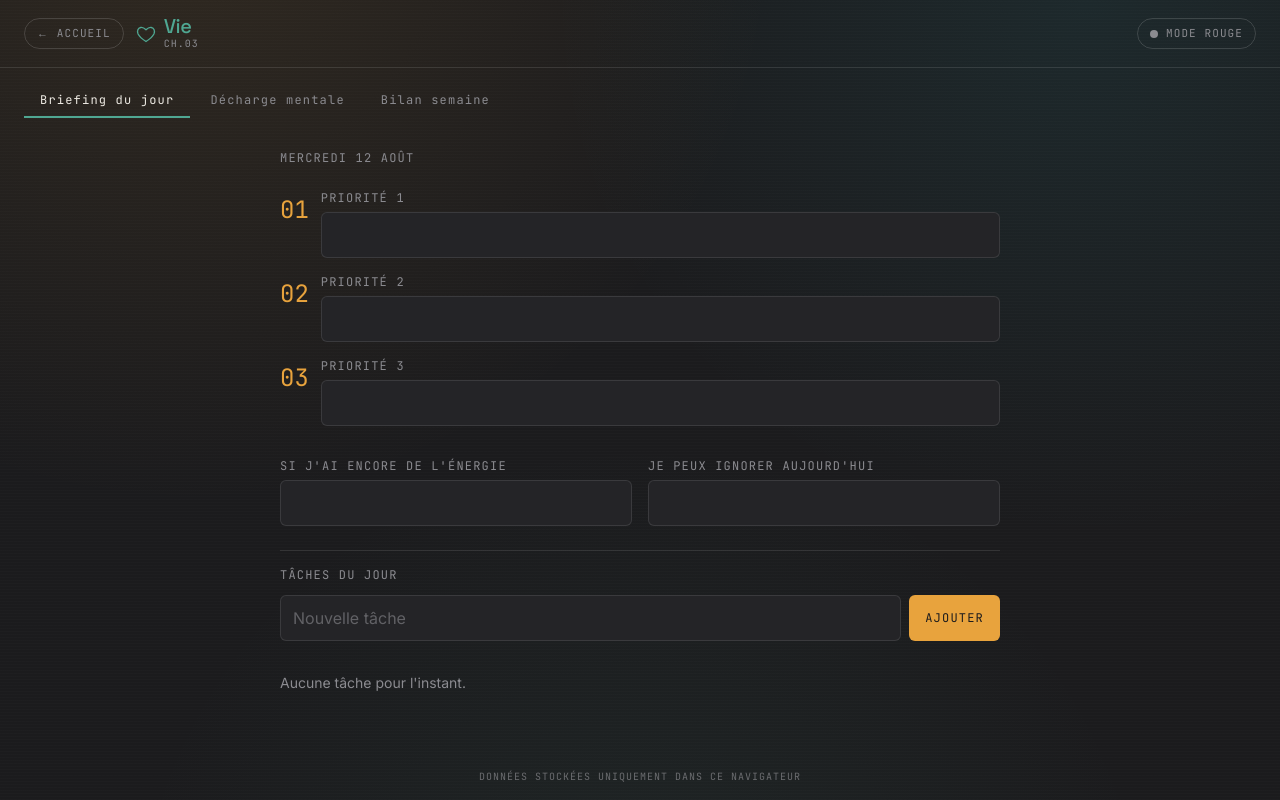
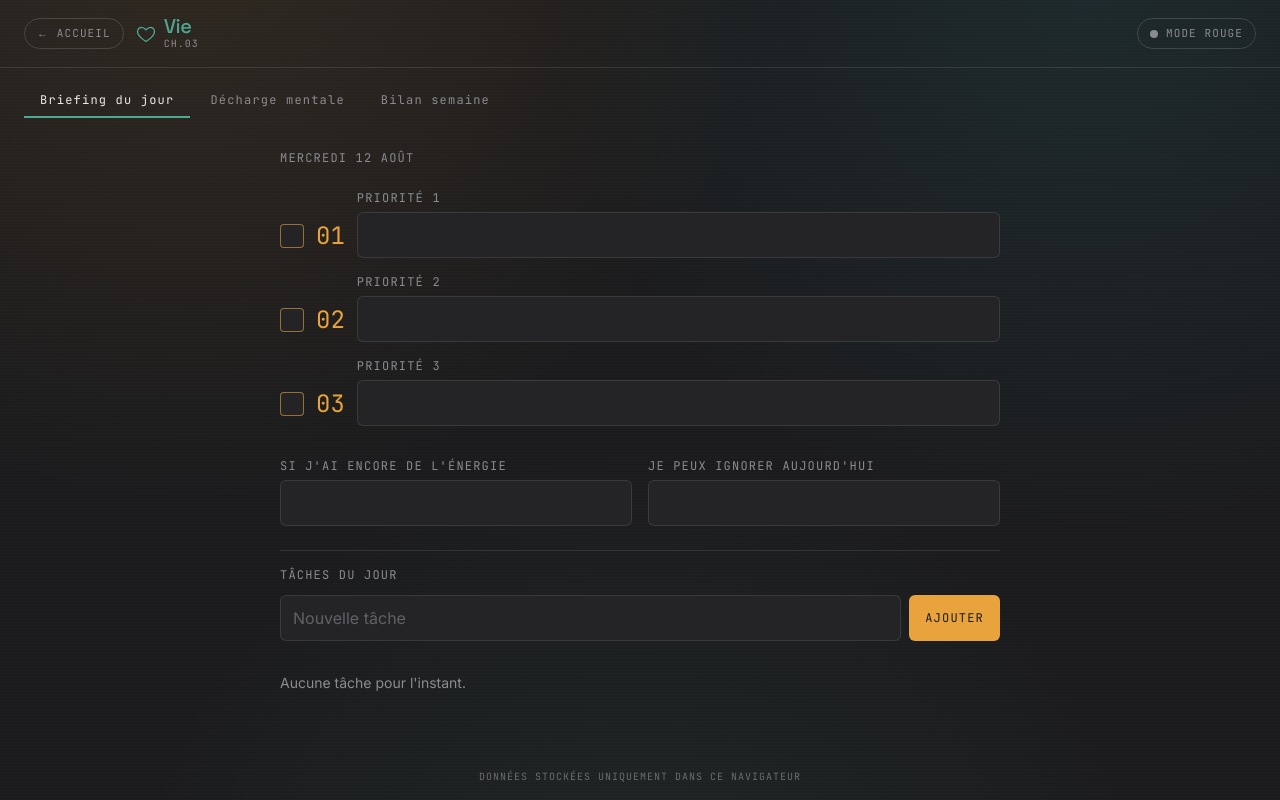
Before and after one commit to mcb264/IBES, a Next.js app: page /vie in a window 1280 px wide. Built offline with nearby package versions, Linux system fonts and the light colour scheme.

Commit message:
Ajouter les cases aux priorités

```diff
--- a/components/BriefingPanel.tsx
+++ b/components/BriefingPanel.tsx
@@ -3,19 +3,26 @@
 import { BriefingData, TaskItem } from "@/lib/storage";
 import TaskPanel from "@/components/TaskPanel";
 
-function Field({ label, value, onChange, placeholder }: { label: string; value: string; onChange: (v: string) => void; placeholder?: string; }) {
+function Field({ label, value, onChange, placeholder, done = false }: { label: string; value: string; onChange: (v: string) => void; placeholder?: string; done?: boolean; }) {
   return (
     <label className="block">
       <span className="block text-xs font-mono uppercase tracking-widest text-muted mb-1.5">{label}</span>
-      <input value={value} onChange={(e) => onChange(e.target.value)} placeholder={placeholder} className="w-full bg-panel border border-white/10 rounded-md px-3 py-2.5 text-ink placeholder:text-muted/60 focus:ring-1 focus:ring-amber" />
+      <input value={value} onChange={(e) => onChange(e.target.value)} placeholder={placeholder} className={`w-full bg-panel border border-white/10 rounded-md px-3 py-2.5 placeholder:text-muted/60 focus:ring-1 focus:ring-amber ${done ? "text-muted line-through" : "text-ink"}`} />
     </label>
   );
 }
 
 export default function BriefingPanel({ data, modeRouge, onChange }: { data: BriefingData; modeRouge: boolean; onChange: (b: BriefingData) => void; }) {
-  const set = (k: keyof BriefingData) => (v: string) => onChange({ ...data, [k]: v });
+  const set = (k: "p1" | "p2" | "p3" | "bonus" | "skip") => (v: string) => onChange({ ...data, [k]: v });
+  const togglePriority = (key: "p1Done" | "p2Done" | "p3Done") => onChange({ ...data, [key]: !data[key] });
   const dateLabel = new Date(data.date + "T00:00:00").toLocaleDateString("fr-FR", { weekday: "long", day: "numeric", month: "long" });
   const accent = modeRouge ? "text-alert" : "text-amber";
+
+  const priorities = [
+    { key: "p1", doneKey: "p1Done", label: "Priorité 1", placeholder: modeRouge ? "Obligation réelle" : undefined },
+    { key: "p2", doneKey: "p2Done", label: "Priorité 2", placeholder: modeRouge ? "Sommeil / récupération" : undefined },
+    { key: "p3", doneKey: "p3Done", label: "Priorité 3", placeholder: modeRouge ? "Une seule avancée utile" : undefined },
+  ] as const;
 
   return (
     <div className="space-y-6">
@@ -28,14 +35,20 @@ export default function BriefingPanel({ data, modeRouge, onChange }: { data: Bri
       )}
 
       <div className="space-y-4">
-        {([
-          ["p1", "Priorité 1", modeRouge ? "Obligation réelle" : undefined],
-          ["p2", "Priorité 2", modeRouge ? "Sommeil / récupération" : undefined],
-          ["p3", "Priorité 3", modeRouge ? "Une seule avancée utile" : undefined],
-        ] as const).map(([key, label, placeholder], index) => (
-          <div key={key} className="flex items-start gap-3">
-            <span className={`font-mono text-2xl leading-none pt-2 ${accent}`}>0{index + 1}</span>
-            <div className="flex-1"><Field label={label} value={data[key]} onChange={set(key)} placeholder={placeholder} /></div>
+        {priorities.map(({ key, doneKey, label, placeholder }, index) => (
+          <div key={key} className="flex items-end gap-3">
+            <button
+              type="button"
+              onClick={() => togglePriority(doneKey)}
+              aria-label={`${data[doneKey] ? "Rouvrir" : "Terminer"} ${label.toLowerCase()}`}
+              className={`mb-2.5 w-6 h-6 rounded border flex items-center justify-center shrink-0 transition-colors ${data[doneKey] ? "bg-teal border-teal text-graphite" : `bg-panel ${modeRouge ? "border-alert/60" : "border-amber/60"} text-transparent`}`}
+            >
+              ✓
+            </button>
+            <span className={`font-mono text-2xl leading-none pb-2.5 ${data[doneKey] ? "text-muted" : accent}`}>0{index + 1}</span>
+            <div className="flex-1">
+              <Field label={label} value={data[key]} onChange={set(key)} placeholder={placeholder} done={data[doneKey]} />
+            </div>
           </div>
         ))}
       </div>
```
